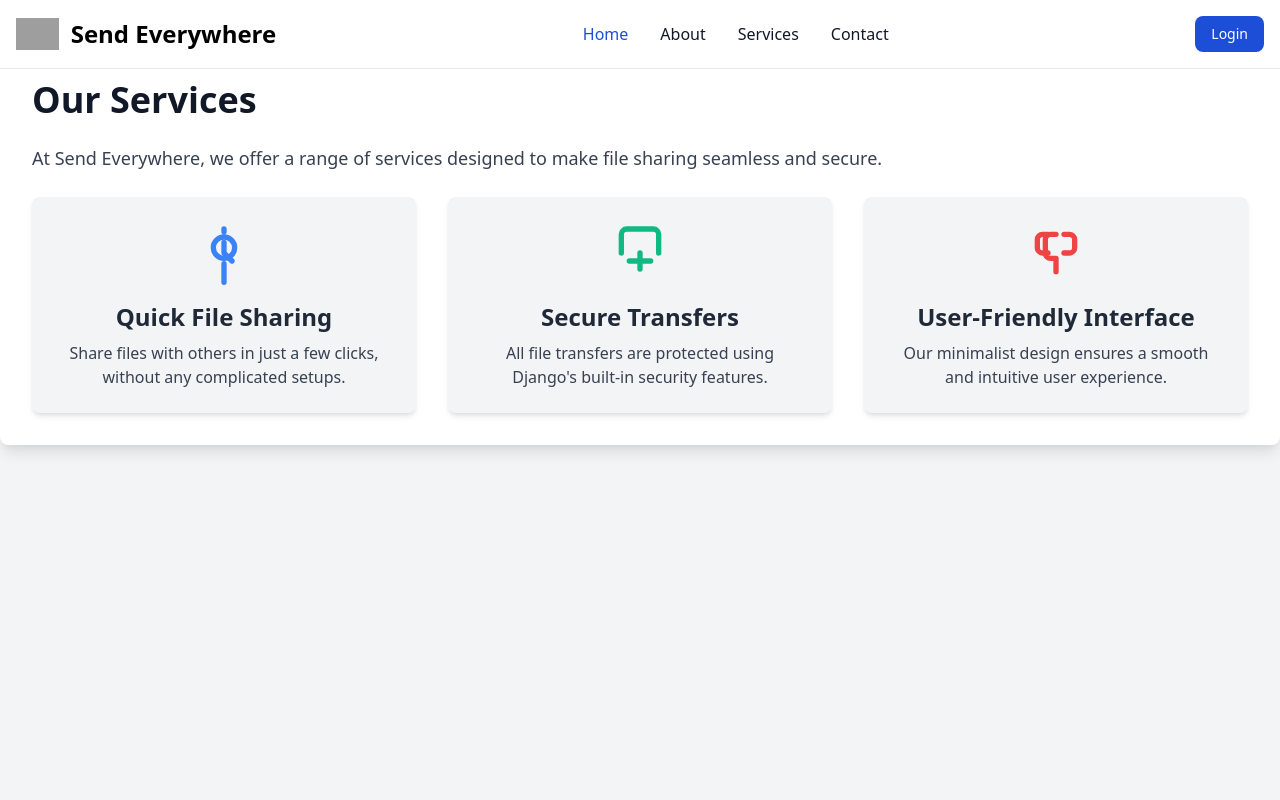
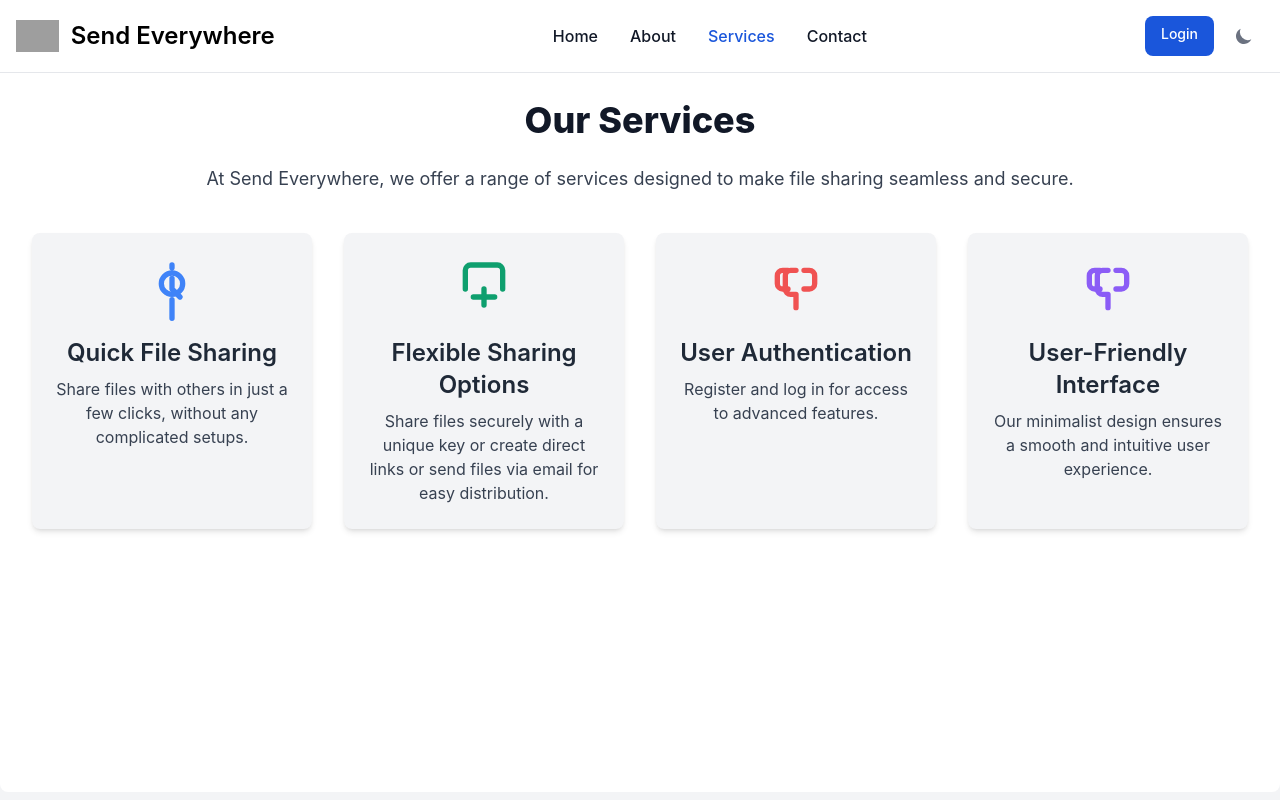
Before and after one commit to Hrishikesh-Panigrahi/send-everywhere, a Django app: page /services/ in a window 1280 px wide. Run offline with Django 5.2, Linux system fonts and the light colour scheme; some libraries are stand-ins or nearby versions; grey boxes are pictures that could not be loaded.

Commit message:
added dark mode and few bug fixes

```diff
--- a/base/views.py
+++ b/base/views.py
@@ -7,6 +7,7 @@ from django.http import FileResponse
 from . import task
 from django.contrib.auth import authenticate, get_user, login, logout
 from django.contrib.auth.models import User
+
 
 def create_folder(folder_path):
     """Creates a folder if it doesn't exist."""
@@ -24,6 +25,7 @@ def download(request_code):
 def index(request):
     context = {}
     context.update({
+        "active_nav": "home",
         "user": request.user
     })
 
@@ -53,7 +55,7 @@ def index(request):
 
         try:
             fileobject = File(uuid=random_uuid, file=file,
-                            name=file_name, path=path)
+                              name=file_name, path=path)
             fileobject.save()
         except:
             context.update({
@@ -68,7 +70,7 @@ def index(request):
 
         elif "request_link" in request.POST:
             context.update({
-                "Link": fileobject.file.url
+                "Link": "localhost:8000" + fileobject.file.url
             })
 
         return render(request, "index.html", context)
@@ -95,15 +97,25 @@ def index(request):
 
 
 def about(request):
-    return render(request, "about.html")
+    context = {
+        'active_nav': 'about',
+    }
+    return render(request, "about.html", context)
 
 
 def services(request):
-    return render(request, "services.html")
+    context = {
+        'active_nav': 'services',
+    }
+    return render(request, "services.html", context)
 
 
 def contact(request):
-    return render(request, "contact.html")
+    context = {
+        'active_nav': 'contact',
+    }
+    return render(request, "contact.html", context)
+
 
 def login_user(request):
     if request.method == "POST":
@@ -117,9 +129,11 @@ def login_user(request):
             return redirect("register")
     return render(request, "login.html")
 
+
 def logout_user(request):
     logout(request)
     return redirect('index')
+
 
 def register(request):
     if request.method == "POST":
@@ -129,7 +143,8 @@ def register(request):
         # lastName = request.POST.get("lastName")
         email = request.POST.get("email")
 
-        user = User.objects.create_user(email=email, username=username, password=password, first_name = firstName)
+        user = User.objects.create_user(
+            email=email, username=username, password=password, first_name=firstName)
         user.save()
         return redirect("index")
     return render(request, "register.html")
--- a/templates/base.html
+++ b/templates/base.html
@@ -6,33 +6,69 @@
     <meta name="viewport" content="width=device-width, initial-scale=1.0">
     <title>Welcome</title>
     <link href="https://cdn.jsdelivr.net/npm/tailwindcss@2.2.19/dist/tailwind.min.css" rel="stylesheet">
-    <!-- <link href="https://cdn.jsdelivr.net/npm/flowbite@2.4.1/dist/flowbite.min.css" rel="stylesheet" /> -->
-    <style>
-        .plus {
-            font-size: 7rem; /* Adjust size as needed */
-            color: red;
-            display: flex;
-            align-items: center;  /* Center content vertically within the plus-sign div */
-            justify-content: center;  /* Center content horizontally within the plus-sign div */
-            margin: 0;  /* Ensure no extra margin is affecting alignment */
-            padding: 0;  /* Ensure no extra padding is affecting alignment */
-
+    <link href="https://cdn.jsdelivr.net/npm/flowbite@2.4.1/dist/flowbite.min.css" rel="stylesheet" />
+    <script>
+        // On page load or when changing themes, best to add inline in `head` to avoid FOUC
+        if (localStorage.getItem('color-theme') === 'dark' || (!('color-theme' in localStorage) && window.matchMedia('(prefers-color-scheme: dark)').matches)) {
+            document.documentElement.classList.add('dark');
+        } else {
+            document.documentElement.classList.remove('dark')
         }
-    </style>
+    </script>
 </head>
 
-<body class="bg-gray-100 font-sans leading-normal tracking-normal">
+<body class="bg-gray-100 dark:bg-gray-900 font-sans leading-normal tracking-normal">
 
+    {% include 'includes/navbar.html' %}
 
+    {% block homepage %}
 
+    {% endblock %}
 
-   {% include 'includes/navbar.html' %}
+    <script src="https://cdn.jsdelivr.net/npm/flowbite@2.4.1/dist/flowbite.min.js"></script>
 
-   {% block homepage %}
+    <script>
+        var themeToggleDarkIcon = document.getElementById('theme-toggle-dark-icon');
+        var themeToggleLightIcon = document.getElementById('theme-toggle-light-icon');
 
-   {% endblock %}
+        // Change the icons inside the button based on previous settings
+        if (localStorage.getItem('color-theme') === 'dark' || (!('color-theme' in localStorage) && window.matchMedia('(prefers-color-scheme: dark)').matches)) {
+            themeToggleLightIcon.classList.remove('hidden');
+        } else {
+            themeToggleDarkIcon.classList.remove('hidden');
+        }
 
-    <!-- <script src="https://cdn.jsdelivr.net/npm/flowbite@2.4.1/dist/flowbite.min.js"></script> -->
+        var themeToggleBtn = document.getElementById('theme-toggle');
+
+        themeToggleBtn.addEventListener('click', function () {
+
+            // toggle icons inside button
+            themeToggleDarkIcon.classList.toggle('hidden');
+            themeToggleLightIcon.classList.toggle('hidden');
+
+            // if set via local storage previously
+            if (localStorage.getItem('color-theme')) {
+                if (localStorage.getItem('color-theme') === 'light') {
+                    document.documentElement.classList.add('dark');
+                    localStorage.setItem('color-theme', 'dark');
+                } else {
+                    document.documentElement.classList.remove('dark');
+                    localStorage.setItem('color-theme', 'light');
+                }
+
+                // if NOT set via local storage previously
+            } else {
+                if (document.documentElement.classList.contains('dark')) {
+                    document.documentElement.classList.remove('dark');
+                    localStorage.setItem('color-theme', 'light');
+                } else {
+                    document.documentElement.classList.add('dark');
+                    localStorage.setItem('color-theme', 'dark');
+                }
+            }
+
+        });
+    </script>
 </body>
 
 </html>
--- a/templates/includes/navbar.html
+++ b/templates/includes/navbar.html
@@ -1,11 +1,10 @@
 {% load static %}
 
-<nav
-class="bg-white dark:bg-gray-900 fixed w-full z-20 top-0 start-0 border-b border-gray-200 dark:border-gray-600">
+<nav class="bg-white dark:bg-gray-900 fixed w-full z-20 top-0 start-0 border-b border-gray-200 dark:border-gray-600">
     <div class="max-w-screen-xl flex flex-wrap items-center justify-between mx-auto p-4">
         <a href="/" class="flex items-center space-x-3 rtl:space-x-reverse">
-        <img src="https://i.postimg.cc/8CQSdG2V/paper-airplane-send-with-dotted-lines-flat-style.png"
-            class="h-8" alt="send-everywhere Logo">
+            <img src="https://i.postimg.cc/8CQSdG2V/paper-airplane-send-with-dotted-lines-flat-style.png" class="h-8"
+                alt="send-everywhere Logo">
             <span class="self-center text-2xl font-semibold whitespace-nowrap dark:text-white">Send
                 Everywhere</span>
         </a>
@@ -14,9 +13,22 @@ class="bg-white dark:bg-gray-900 fixed w-full z-20 top-0 start-0 border-b border
             <a href="/logout/"
                 class="text-white bg-blue-700 hover:bg-blue-800 focus:ring-4 focus:outline-none focus:ring-blue-300 font-medium rounded-lg text-sm px-4 py-2 text-center dark:bg-blue-600 dark:hover:bg-blue-700 dark:focus:ring-blue-800">Logout</a>
             {% else %}
-        <a  href="/login/"
+            <a href="/login/"
                 class="text-white bg-blue-700 hover:bg-blue-800 focus:ring-4 focus:outline-none focus:ring-blue-300 font-medium rounded-lg text-sm px-4 py-2 text-center dark:bg-blue-600 dark:hover:bg-blue-700 dark:focus:ring-blue-800">Login</a>
             {% endif %}
+            <button id="theme-toggle" type="button" style="margin-left: 10px;"
+                class="text-gray-500 dark:text-gray-400 hover:bg-gray-100 dark:hover:bg-gray-700 focus:outline-none focus:ring-4 focus:ring-gray-200 dark:focus:ring-gray-700 rounded-lg text-sm p-2.5">
+                <svg id="theme-toggle-dark-icon" class="hidden w-5 h-5" fill="currentColor" viewBox="0 0 20 20"
+                    xmlns="http://www.w3.org/2000/svg">
+                    <path d="M17.293 13.293A8 8 0 016.707 2.707a8.001 8.001 0 1010.586 10.586z"></path>
+                </svg>
+                <svg id="theme-toggle-light-icon" class="hidden w-5 h-5" fill="currentColor" viewBox="0 0 20 20"
+                    xmlns="http://www.w3.org/2000/svg">
+                    <path
+                        d="M10 2a1 1 0 011 1v1a1 1 0 11-2 0V3a1 1 0 011-1zm4 8a4 4 0 11-8 0 4 4 0 018 0zm-.464 4.95l.707.707a1 1 0 001.414-1.414l-.707-.707a1 1 0 00-1.414 1.414zm2.12-10.607a1 1 0 010 1.414l-.706.707a1 1 0 11-1.414-1.414l.707-.707a1 1 0 011.414 0zM17 11a1 1 0 100-2h-1a1 1 0 100 2h1zm-7 4a1 1 0 011 1v1a1 1 0 11-2 0v-1a1 1 0 011-1zM5.05 6.464A1 1 0 106.465 5.05l-.708-.707a1 1 0 00-1.414 1.414l.707.707zm1.414 8.486l-.707.707a1 1 0 01-1.414-1.414l.707-.707a1 1 0 011.414 1.414zM4 11a1 1 0 100-2H3a1 1 0 000 2h1z"
+                        fill-rule="evenodd" clip-rule="evenodd"></path>
+                </svg>
+            </button>
             <button data-collapse-toggle="navbar-sticky" type="button"
                 class="inline-flex items-center p-2 w-10 h-10 justify-center text-sm text-gray-500 rounded-lg md:hidden hover:bg-gray-100 focus:outline-none focus:ring-2 focus:ring-gray-200 dark:text-gray-400 dark:hover:bg-gray-700 dark:focus:ring-gray-600"
                 aria-controls="navbar-sticky" aria-expanded="false">
@@ -33,22 +45,24 @@ class="bg-white dark:bg-gray-900 fixed w-full z-20 top-0 start-0 border-b border
                 class="flex flex-col p-4 md:p-0 mt-4 font-medium border border-gray-100 rounded-lg bg-gray-50 md:space-x-8 rtl:space-x-reverse md:flex-row md:mt-0 md:border-0 md:bg-white dark:bg-gray-800 md:dark:bg-gray-900 dark:border-gray-700">
                 <li>
                     <a href="/"
-                    class="block py-2 px-3 text-white bg-blue-700 rounded md:bg-transparent md:text-blue-700 md:p-0 md:dark:text-blue-500"
+                        class="block py-2 px-3 bg-blue-700 rounded md:bg-transparent {% if request.path == '/' %}md:text-blue-700 md:dark:text-blue-500{% else %}md:text-gray-900 dark:text-white{% endif %} md:hover:bg-transparent md:hover:text-blue-700 md:p-0 md:dark:hover:text-blue-500  dark:hover:bg-gray-700 dark:hover:text-white md:dark:hover:bg-transparent dark:border-gray-700"
                         aria-current="page">Home</a>
                 </li>
                 <li>
                     <a href="/about/"
-                    class="block py-2 px-3 text-gray-900 rounded hover:bg-gray-100 md:hover:bg-transparent md:hover:text-blue-700 md:p-0 md:dark:hover:text-blue-500 dark:text-white dark:hover:bg-gray-700 dark:hover:text-white md:dark:hover:bg-transparent dark:border-gray-700">About</a>
+                        class="block py-2 px-3 text-gray-900 rounded hover:bg-gray-100 {% if request.path == '/about/' %}md:text-blue-700 md:dark:text-blue-500{% else %}md:text-gray-900 dark:text-white{% endif %} md:hover:bg-transparent md:hover:text-blue-700 md:p-0 md:dark:hover:text-blue-500  dark:hover:bg-gray-700 dark:hover:text-white md:dark:hover:bg-transparent dark:border-gray-700">About</a>
                 </li>
                 <li>
                     <a href="/services"
-                    class="block py-2 px-3 text-gray-900 rounded hover:bg-gray-100 md:hover:bg-transparent md:hover:text-blue-700 md:p-0 md:dark:hover:text-blue-500 dark:text-white dark:hover:bg-gray-700 dark:hover:text-white md:dark:hover:bg-transparent dark:border-gray-700">Services</a>
+                        class="block py-2 px-3 text-gray-900 rounded hover:bg-gray-100 {% if request.path == '/services/' %}md:text-blue-700 md:dark:text-blue-500{% else %}md:text-gray-900 dark:text-white{% endif %} md:hover:bg-transparent md:hover:text-blue-700 md:p-0 md:dark:hover:text-blue-500  dark:hover:bg-gray-700 dark:hover:text-white md:dark:hover:bg-transparent dark:border-gray-700">Services</a>
                 </li>
                 <li>
                     <a href="/contact"
-                    class="block py-2 px-3 text-gray-900 rounded hover:bg-gray-100 md:hover:bg-transparent md:hover:text-blue-700 md:p-0 md:dark:hover:text-blue-500 dark:text-white dark:hover:bg-gray-700 dark:hover:text-white md:dark:hover:bg-transparent dark:border-gray-700">Contact</a>
+                        class="block py-2 px-3 text-gray-900 rounded hover:bg-gray-100 {% if request.path == '/contact/' %}md:text-blue-700 md:dark:text-blue-500{% else %}md:text-gray-900 dark:text-white{% endif %} md:hover:bg-transparent md:hover:text-blue-700 md:p-0 md:dark:hover:text-blue-500  dark:hover:bg-gray-700 dark:hover:text-white md:dark:hover:bg-transparent dark:border-gray-700">Contact</a>
                 </li>
             </ul>
+
+
         </div>
     </div>
 </nav>
--- a/templates/services.html
+++ b/templates/services.html
@@ -2,46 +2,56 @@
 
 {% block homepage %}
 
-<div id="services" class="container mx-auto mt-12 p-8 bg-white rounded-lg shadow-lg">
-    <h2 class="text-4xl font-extrabold mb-6 text-gray-900">Our Services</h2>
-    <p class="text-lg text-gray-700 mb-6 leading-relaxed">
+<div id="services" class="container mx-auto mt-12 p-8 bg-white dark:bg-gray-900 rounded-lg " style="height: 93vh;">
+    <h2 class="text-4xl font-extrabold mb-6 text-gray-900 dark:text-gray-200 text-center mt-5">Our Services</h2>
+    <p class="text-lg text-gray-700 dark:text-gray-400 mb-10 leading-relaxed text-center">
         At Send Everywhere, we offer a range of services designed to make file sharing seamless and secure.
     </p>
-    <div class="grid grid-cols-1 md:grid-cols-2 lg:grid-cols-3 gap-8">
+    <div class="grid grid-cols-1 md:grid-cols-2 lg:grid-cols-4 gap-8">
         <!-- Service 1 -->
-        <div class="bg-gray-100 p-6 rounded-lg shadow-md flex flex-col items-center">
+        <div class="bg-gray-100 dark:bg-gray-700 p-6 rounded-lg shadow-md dark:shadow-gray-300 flex flex-col items-center text-center">
             <svg class="w-16 h-16 text-blue-500 mb-4" fill="none" stroke="currentColor" viewBox="0 0 24 24" xmlns="http://www.w3.org/2000/svg">
                 <path stroke-linecap="round" stroke-linejoin="round" stroke-width="2" d="M12 8v4l3 3"></path>
                 <path stroke-linecap="round" stroke-linejoin="round" stroke-width="2" d="M12 3v1m0 10a4 4 0 100-8 4 4 0 000 8zm0 2v7"></path>
             </svg>
-            <h3 class="text-2xl font-semibold mb-2 text-gray-800">Quick File Sharing</h3>
-            <p class="text-gray-700 text-center">
+            <h3 class="text-2xl font-semibold mb-2 text-gray-800 dark:text-gray-200">Quick File Sharing</h3>
+            <p class="text-gray-700 dark:text-gray-400">
                 Share files with others in just a few clicks, without any complicated setups.
             </p>
         </div>
         <!-- Service 2 -->
-        <div class="bg-gray-100 p-6 rounded-lg shadow-md flex flex-col items-center">
+        <div class="bg-gray-100 dark:bg-gray-700 p-6 rounded-lg shadow-md flex flex-col items-center text-center">
             <svg class="w-16 h-16 text-green-500 mb-4" fill="none" stroke="currentColor" viewBox="0 0 24 24" xmlns="http://www.w3.org/2000/svg">
                 <path stroke-linecap="round" stroke-linejoin="round" stroke-width="2" d="M12 12v3m0 0v3m-4-3h8"></path>
                 <path stroke-linecap="round" stroke-linejoin="round" stroke-width="2" d="M5 12V5a2 2 0 012-2h10a2 2 0 012 2v7"></path>
             </svg>
-            <h3 class="text-2xl font-semibold mb-2 text-gray-800">Secure Transfers</h3>
-            <p class="text-gray-700 text-center">
-                All file transfers are protected using Django's built-in security features.
+            <h3 class="text-2xl font-semibold mb-2 text-gray-800 dark:text-gray-200">Flexible Sharing Options</h3>
+            <p class="text-gray-700 dark:text-gray-400">
+                Share files securely with a unique key or create direct links or send files via email for easy distribution.
             </p>
         </div>
         <!-- Service 3 -->
-        <div class="bg-gray-100 p-6 rounded-lg shadow-md flex flex-col items-center">
+        <div class="bg-gray-100 dark:bg-gray-700 p-6 rounded-lg shadow-md flex flex-col items-center text-center">
             <svg class="w-16 h-16 text-red-500 mb-4" fill="none" stroke="currentColor" viewBox="0 0 24 24" xmlns="http://www.w3.org/2000/svg">
                 <path stroke-linecap="round" stroke-linejoin="round" stroke-width="2" d="M15 12h2a2 2 0 002-2v-3a2 2 0 00-2-2h-2M9 12H7a2 2 0 01-2-2V7a2 2 0 012-2h2m3 0h-2a2 2 0 00-2 2v5a2 2 0 002 2h2m0 0v5m-2-5h2"></path>
             </svg>
-            <h3 class="text-2xl font-semibold mb-2 text-gray-800">User-Friendly Interface</h3>
-            <p class="text-gray-700 text-center">
+            <h3 class="text-2xl font-semibold mb-2 text-gray-800 dark:text-gray-200">User Authentication</h3>
+            <p class="text-gray-700 dark:text-gray-400">
+                Register and log in for access to advanced features.
+            </p>
+        </div>
+        <!-- Service 4 -->
+        <div class="bg-gray-100 dark:bg-gray-700 p-6 rounded-lg shadow-md flex flex-col items-center text-center">
+            <svg class="w-16 h-16 text-purple-500 mb-4" fill="none" stroke="currentColor" viewBox="0 0 24 24" xmlns="http://www.w3.org/2000/svg">
+                <path stroke-linecap="round" stroke-linejoin="round" stroke-width="2" d="M15 12h2a2 2 0 002-2v-3a2 2 0 00-2-2h-2M9 12H7a2 2 0 01-2-2V7a2 2 0 012-2h2m3 0h-2a2 2 0 00-2 2v5a2 2 0 002 2h2m0 0v5m-2-5h2"></path>
+            </svg>
+            <h3 class="text-2xl font-semibold mb-2 text-gray-800 dark:text-gray-200">User-Friendly Interface</h3>
+            <p class="text-gray-700 dark:text-gray-400">
                 Our minimalist design ensures a smooth and intuitive user experience.
             </p>
         </div>
-        <!-- Add more services as needed -->
     </div>
 </div>
 
+
 {% endblock %}
```
Also changed, not shown: templates/about.html (+9 -6 lines), templates/index.html (+14 -12 lines), README.md. Lines whose indentation alone changed are shown as unchanged.
